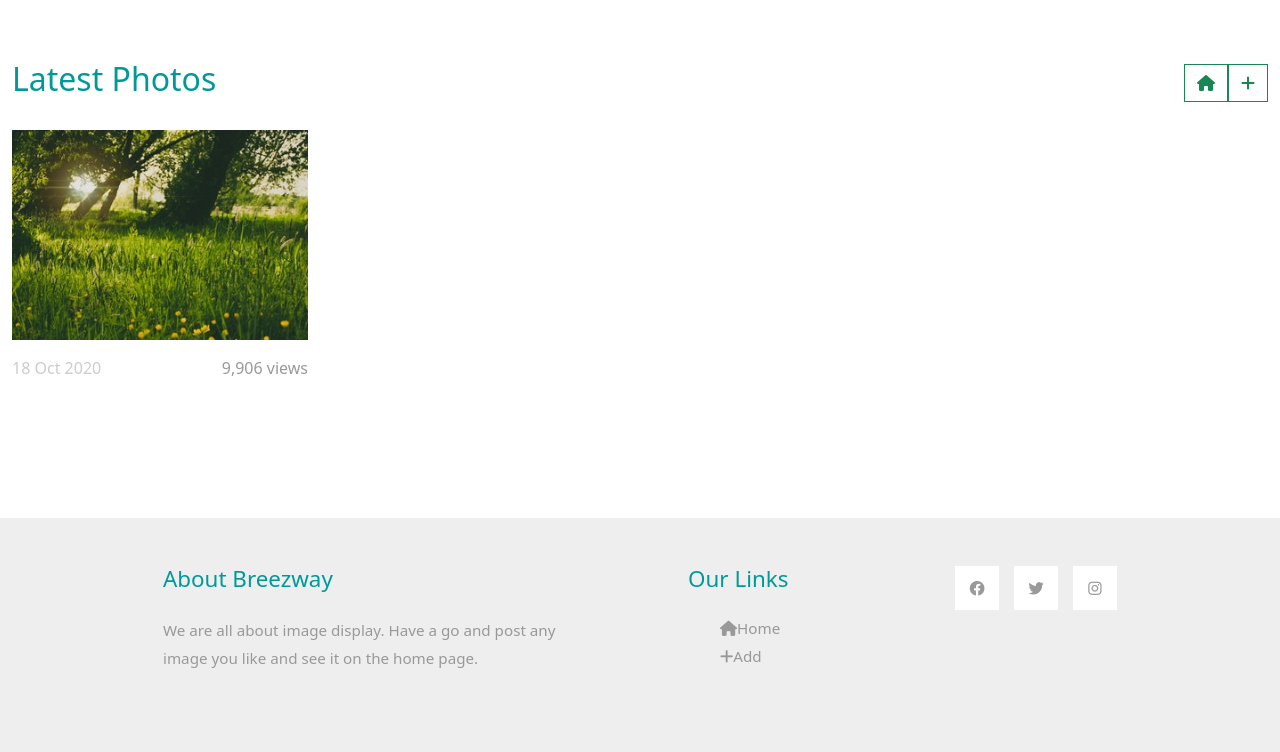
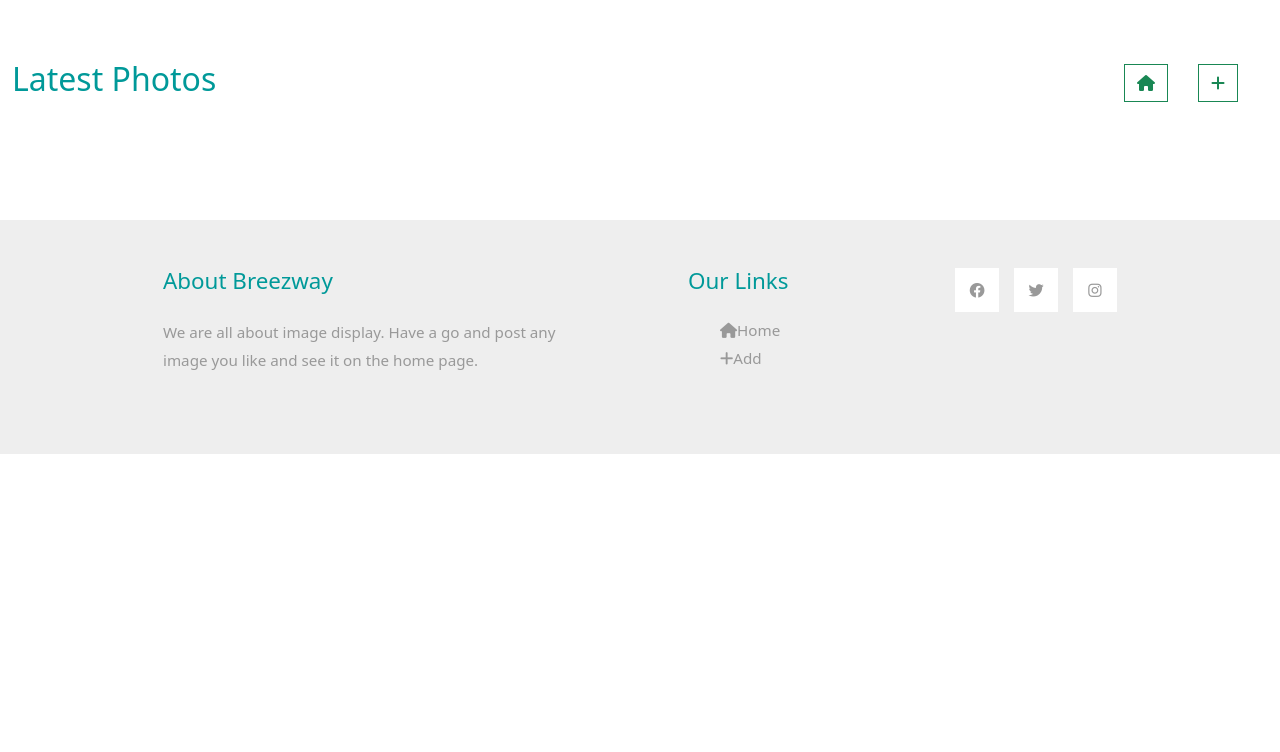
Before and after one commit to Hussein-omar-osman/gallery-django-app, a Django app: page / in a window 1280 px wide. Shown: the part 200-952 px from the top of the page. After the commit the page ends 654 px from the top, so only its background shows below. Run offline with Django 4.2, Linux system fonts and the light colour scheme; data that the repository does not hold is empty; some libraries are stand-ins or nearby versions.

Commit message:
updating the footer section

```diff
--- a/pictures/templates/pictures/home.html
+++ b/pictures/templates/pictures/home.html
@@ -48,12 +48,16 @@
       <div class="row mb-4">
         <h2 class="col-6 tm-text-primary">Latest Photos</h2>
         <div class="col-6 d-flex justify-content-end align-items-center">
-          <button class="btn btn-outline-success">
+          <a href="{% url 'homePage' %}" class="btn btn-outline-success">
             <i class="fas fa-home"></i>
-          </button>
-          <button class="btn btn-outline-success">
+          </a>
+          <a
+            href="{% url 'homePage' %}"
+            class="btn btn-outline-success"
+            style="margin: 0 30px"
+          >
             <i class="fas fa-add"></i>
-          </button>
+          </a>
         </div>
       </div>
       <div class="row tm-mb-90 tm-gallery">
@@ -118,45 +122,6 @@
           </div>
         </div>
         {% endfor %}
-
-        <div class="col-xl-3 col-lg-4 col-md-6 col-sm-6 col-12 mb-5">
-          <figure class="effect-ming tm-video-item">
-            <img
-              src="{% static 'images/img-05.jpg' %}"
-              alt="Image"
-              class="img-fluid img-fluid-re"
-            />
-            <figcaption
-              class="d-flex align-items-center justify-content-center"
-            >
-              <h2>Clocks</h2>
-              <a href="#" class="open">View more</a>
-            </figcaption>
-          </figure>
-          <div class="d-flex justify-content-between tm-text-gray">
-            <span class="tm-text-gray-light">18 Oct 2020</span>
-            <span>9,906 views</span>
-          </div>
-          <!-- Modal -->
-          <div class="modal-bg">
-            <div class="modal-cont">
-              <h5 class="modal-title">Image Details</h5>
-              <div class="model-cont">
-                <img
-                  src="{% static 'images/img-05.jpg' %}"
-                  alt="Image"
-                  style="max-width: 80%; max-height: 80%"
-                />
-              </div>
-
-              <div class="modal-footer">
-                <button class="btn btn-secondary modal-close2">Close</button>
-              </div>
-
-              <span class="modal-close">X</span>
-            </div>
-          </div>
-        </div>
       </div>
     </div>
 
@@ -173,7 +138,10 @@
           <div class="col-lg-3 col-md-6 col-sm-6 col-12 px-5 mb-5">
             <h3 class="tm-text-primary mb-4 tm-footer-title">Our Links</h3>
             <ul class="tm-footer-links pl-0">
-              <li><i class="fas fa-home"></i><a href="#">Home</a></li>
+              <li>
+                <i class="fas fa-home"></i
+                ><a href="{% url 'homePage' %}">Home</a>
+              </li>
               <li><i class="fas fa-add"></i><a href="#">Add</a></li>
             </ul>
           </div>
```
Also changed, not shown: pictures/templates/pictures/search_results.html (+10 -3 lines).
